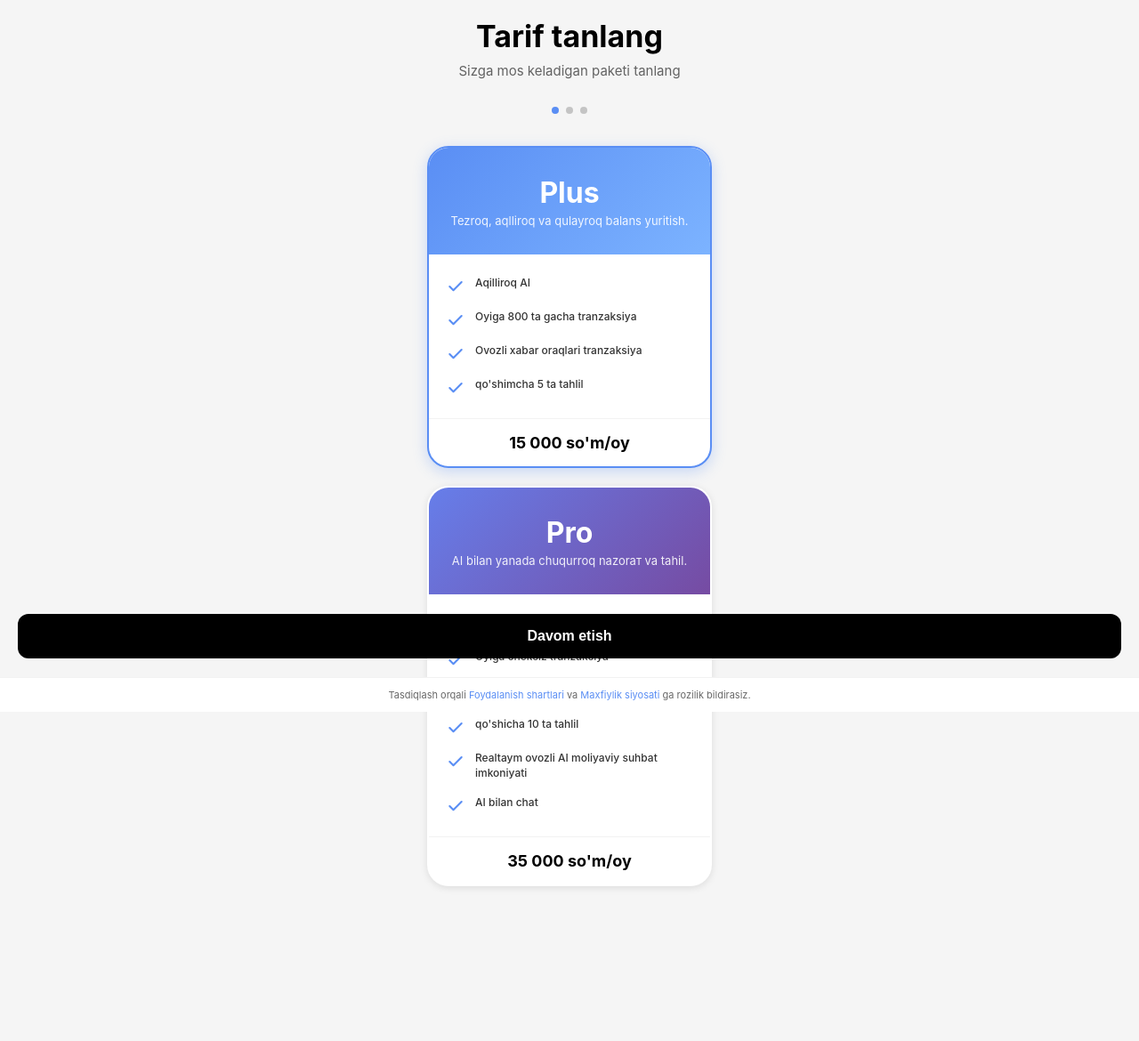
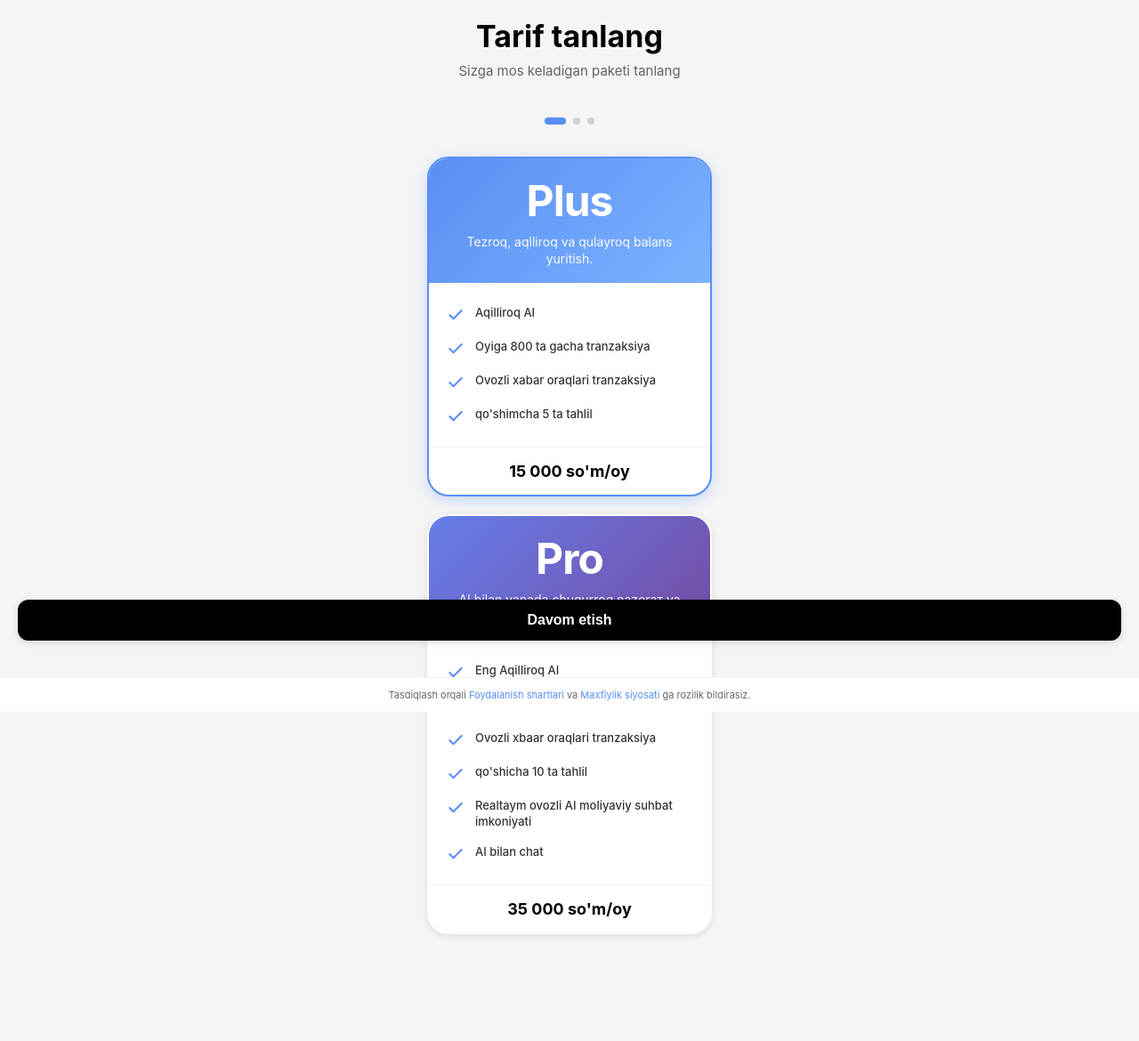
Before and after one commit to Usergeee443/pulbot_mini_app, a Flask app: page /payment in a window 1280 px wide. Shown: the whole page at 89% size. Before the commit the page ends 998 px from the top, so only its background shows below. Run offline with Flask 3, Linux system fonts and the light colour scheme; some libraries are stand-ins or nearby versions.

Commit message:
Perfect payment page design match: larger gradients, bold text, improved spacing and step indicators

```diff
--- a/templates/payment.html
+++ b/templates/payment.html
@@ -117,12 +117,13 @@
         }
 
         .tariff-gradient {
-            height: 120px;
+            height: 140px;
             display: flex;
             flex-direction: column;
             justify-content: center;
             align-items: center;
             color: white;
+            text-align: center;
         }
 
         .gradient-plus {
@@ -134,15 +135,18 @@
         }
 
         .tariff-name {
-            font-size: 32px;
+            font-size: 48px;
             font-weight: 700;
-            margin-bottom: 4px;
+            margin-bottom: 8px;
+            letter-spacing: -1px;
         }
 
         .tariff-desc {
-            font-size: 13px;
+            font-size: 14px;
             font-weight: 400;
-            opacity: 0.9;
+            opacity: 0.95;
+            line-height: 1.3;
+            max-width: 280px;
         }
 
         .tariff-content {
@@ -178,7 +182,7 @@
         }
 
         .feature-text {
-            font-size: 12px;
+            font-size: 13px;
             color: rgba(0, 0, 0, 0.8);
             line-height: 1.4;
             font-weight: 500;
@@ -333,19 +337,20 @@
         /* Button */
         .action-btn {
             position: fixed;
-            bottom: 60px;
+            bottom: 80px;
             left: 20px;
             right: 20px;
             background: #000000;
             color: #ffffff;
             border: none;
-            padding: 16px 20px;
+            padding: 14px 20px;
             font-size: 16px;
             font-weight: 600;
             cursor: pointer;
             transition: opacity 0.2s;
             z-index: 99;
             border-radius: 12px;
+            box-shadow: 0 2px 8px rgba(0, 0, 0, 0.15);
         }
 
         .action-btn:active {
@@ -388,18 +393,21 @@
             justify-content: center;
             gap: 8px;
             margin-bottom: 16px;
+            margin-top: 12px;
         }
 
         .step-dot {
             width: 8px;
             height: 8px;
             border-radius: 50%;
-            background: rgba(0, 0, 0, 0.2);
+            background: rgba(0, 0, 0, 0.15);
             transition: all 0.3s ease;
         }
 
         .step-dot.active {
             background: #5A8EF4;
+            width: 24px;
+            border-radius: 4px;
         }
     </style>
 </head>
```
